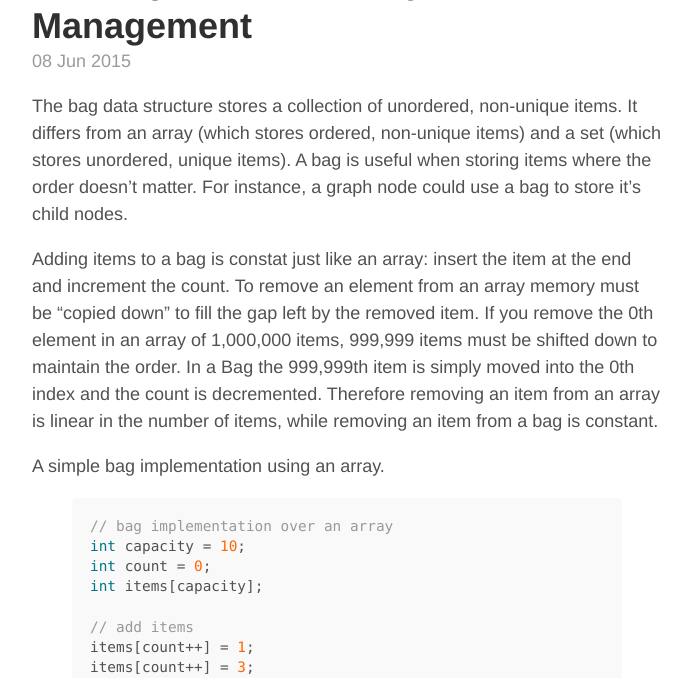
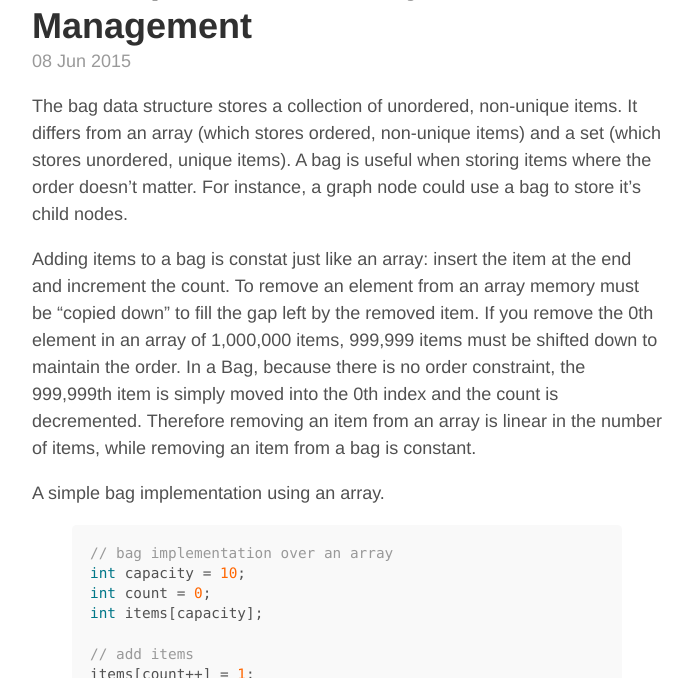
Before and after one commit to mironside/mironside.github.io-nope, a Jekyll site: the page built from index.html, in a window 1280 px wide and 900 px high, cut to the strip 222-900 px from the top of the window. Shown: the whole strip, without its empty margins (293-986 px from the left). Built offline with Jekyll 4.4.1, drawn with Linux system fonts in a browser that asks for light colours; the list of posts is cut into pages by our own code.

Commit message:
set post

```diff
--- a/_posts/2015-06-08-set-data-structure.md
+++ b/_posts/2015-06-08-set-data-structure.md
@@ -4,7 +4,7 @@ title: A Bag Data Structure and Separable Memory Management
 
 The bag data structure stores a collection of unordered, non-unique items.  It differs from an array (which stores ordered, non-unique items) and a set (which stores unordered, unique items).  A bag is useful when storing items where the order doesn't matter.  For instance, a graph node could use a bag to store it's child nodes.
 
-Adding items to a bag is constat just like an array: insert the item at the end and increment the count.  To remove an element from an array memory must be "copied down" to fill the gap left by the removed item.  If you remove the 0th element in an array of 1,000,000 items, 999,999 items must be shifted down to maintain the order.  In a Bag the 999,999th item is simply moved into the 0th index and the count is decremented.  Therefore removing an item from an array is linear in the number of items, while removing an item from a bag is constant.
+Adding items to a bag is constat just like an array: insert the item at the end and increment the count.  To remove an element from an array memory must be "copied down" to fill the gap left by the removed item.  If you remove the 0th element in an array of 1,000,000 items, 999,999 items must be shifted down to maintain the order.  In a Bag, because there is no order constraint, the 999,999th item is simply moved into the 0th index and the count is decremented.  Therefore removing an item from an array is linear in the number of items, while removing an item from a bag is constant.
 
 A simple bag implementation using an array.
 
```
